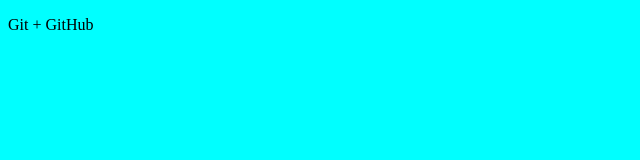
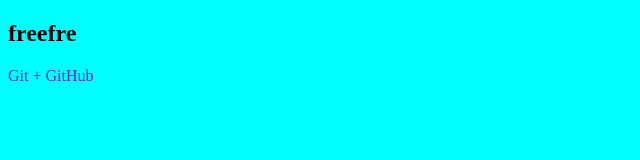
Before and after one commit to Soskewich/gittest, a plain HTML site: page index.html in a window 1280 px wide. Shown: the whole page, without its empty margins (0-640 px from the left). Drawn offline with Linux system fonts and the light colour scheme.

Commit message:
мое первое извенение

```diff
--- a/index.html
+++ b/index.html
@@ -8,6 +8,7 @@
     <title>Работа с git</title>
 </head>
 <body>
+    <h2>freefre</h2>
     <p>Git + GitHub</p>
 </body>
 </html>
--- a/main.css
+++ b/main.css
@@ -2,3 +2,9 @@ body {
     background-color: aqua;
 
 }
+p{
+    color: rgb(117, 27, 202);
+}
+h1{
+    font-size: 50px;
+}
```
